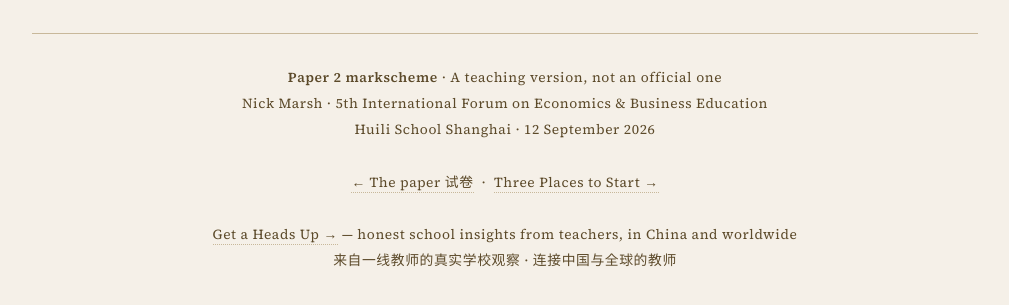
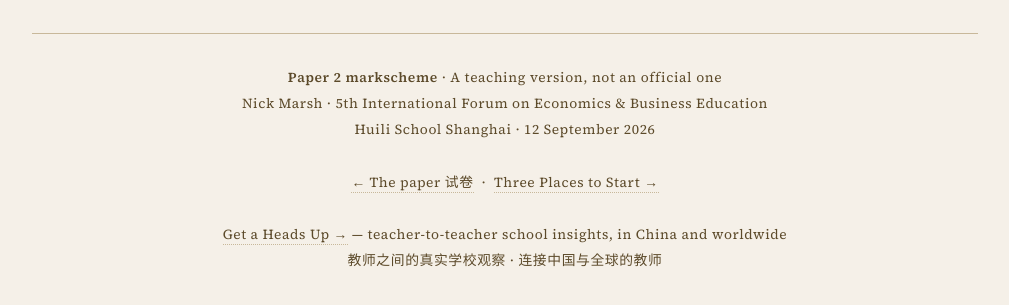
Before and after one commit to marshnick-stack/econ-dispatch-, a website: page markscheme.html in a window 1280 px wide. Shown: the part 8186-8491 px from the top of the page, without its empty margins (135-1144 px from the left). Drawn offline with nearby package versions, Linux system fonts and the light colour scheme.

Commit message:
Footer tagline: teacher-to-teacher
Co-Authored-By: Claude Opus 5 <noreply@anthropic.com>

```diff
--- a/markscheme.html
+++ b/markscheme.html
@@ -446,8 +446,8 @@
     <a href="/paper2">&larr; The paper 试卷</a> &nbsp;&middot;&nbsp;
     <a href="/tools">Three Places to Start &rarr;</a><br><br>
     <a href="https://getaheadsup.com/" target="_blank" rel="noopener">Get a Heads Up &rarr;</a>
-    &mdash; honest school insights from teachers, in China and worldwide<br>
-    来自一线教师的真实学校观察 &middot; 连接中国与全球的教师
+    &mdash; teacher-to-teacher school insights, in China and worldwide<br>
+    教师之间的真实学校观察 &middot; 连接中国与全球的教师
   </div>
 
 </div>
```
Also changed, not shown: paper2.html (+2 -2 lines), platform.html (+2 -2 lines), talk.html (+2 -2 lines).
